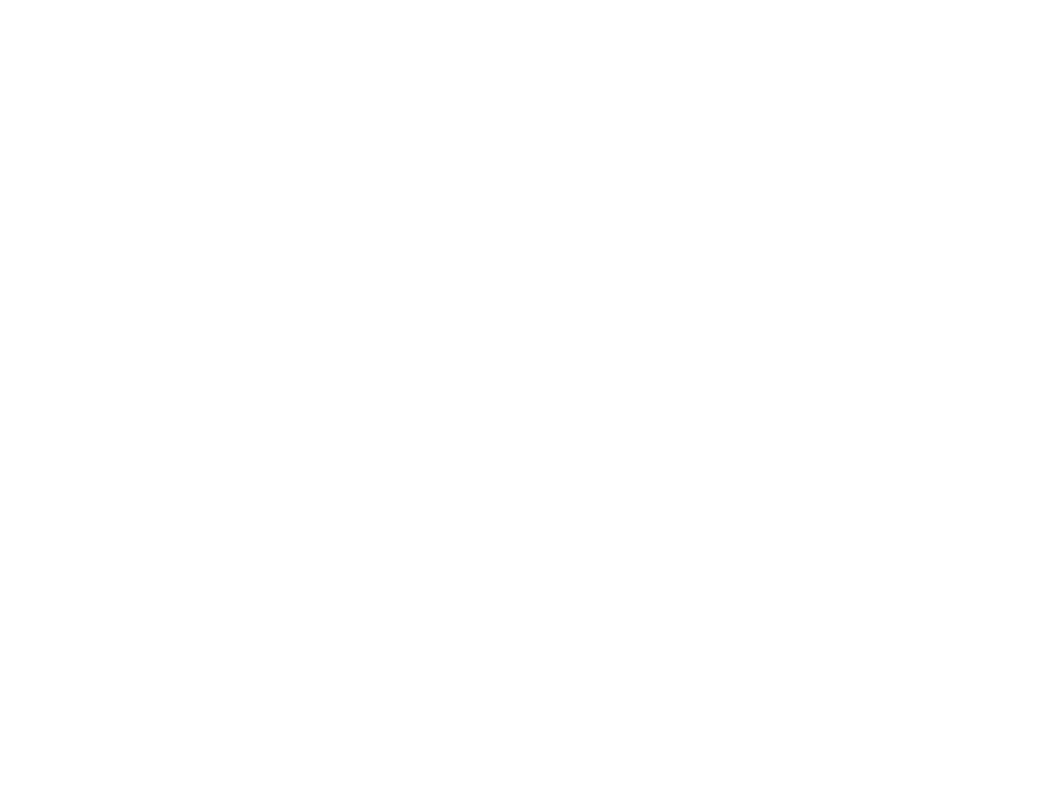
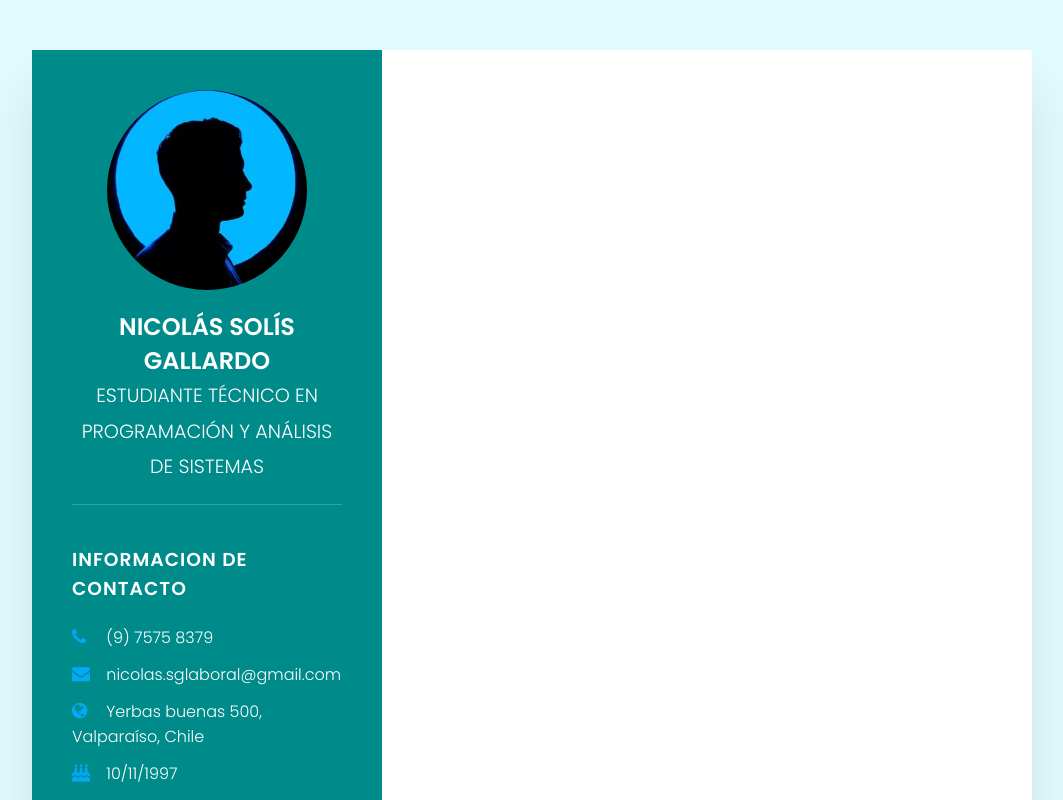
Before and after one commit to niso97/Resume, a plain HTML site: page index.html in a window 1280 px wide. Shown: the top 800 px of the page, without its empty margins (108-1171 px from the left). Drawn offline with Linux system fonts and the light colour scheme.

Commit message:
Foto de perfil mas info de contacto

```diff
--- a/index.html
+++ b/index.html
@@ -1,11 +1,53 @@
 <!DOCTYPE html>
-<html lang="en">
+<!-- <> -->
+<html>
 <head>
     <meta charset="UTF-8">
     <meta name="viewport" content="width=device-width, initial-scale=1.0">
-    <title>Document</title>
+    <title>Curriculum Vitae responsivo</title>
+    <link rel="stylesheet" href="https://cdnjs.cloudflare.com/ajax/libs/font-awesome/4.7.0/css/font-awesome.css" integrity="sha512-5A8nwdMOWrSz20fDsjczgUidUBR8liPYU+WymTZP1lmY9G6Oc7HlZv156XqnsgNUzTyMefFTcsFH/tnJE/+xBg==" crossorigin="anonymous" referrerpolicy="no-referrer" />
+    <link rel="stylesheet" type="text/css" href="style.css">
 </head>
+
 <body>
+
+    <div class="container">
+        <div class="left_Side">
+            <div class="profileText">           <!-- Contenedor de la imgen de perfil -->
+                <div class="imgBx">
+                    <img src="img.jpg">        <!-- Aqui va la imagen del prefil -->
+                </div>
+                <h2>Nicolás Solís Gallardo<br><span>Estudiante Técnico en Programación y Análisis de Sistemas</span></h2>
+            </div>
+
+
+            <div class="contactInfo">                               <!-- Informacion de contacto contenedor -->
+                <h3 class="title">Informacion de Contacto</h3>
+                <ul>
+
+                    <li>
+                        <span class="icon"><i class="fa fa-phone" aria-hidden="true"></i></span>
+                        <span class="text"> (9) 7575 8379</span>
+                    </li>
+                    <li>
+                        <span class="icon"><i class="fa fa-envelope" aria-hidden="true"></i></span>
+                        <span class="text">nicolas.sglaboral@gmail.com</span>
+                    </li>
+                    <li>
+                        <span class="icon"><i class="fa fa-globe" aria-hidden="true"></i></span>
+                        <span class="text"> Yerbas buenas 500, Valparaíso, Chile</span>
+                    </li>
+                    <li>
+                        <span class="icon"><i class="fa fa-birthday-cake" aria-hidden="true"></i></span>
+                        <span class="text"> 10/11/1997</span>
+                    </li>
+                </ul>
+            </div>
+
+        </div>
+
+        <div class="right_Side"></div>
+    </div>
 
 </body>
 </html>
--- a/style.css
+++ b/style.css
@@ -0,0 +1,140 @@
+/* */
+
+/* Se importan los estilos de la url*/
+@import url('https://fonts.googleapis.com/css?family=Poppins:200,300,400,500,600,700,800,900&display=swap');
+*
+
+{
+    margin: 0;
+    padding: 0;
+    box-sizing: border-box;
+    font-family: 'Poppins', sans-serif;
+}
+
+/* Estilo al cuerpo */
+body
+{
+    background: rgb(226, 251, 255);
+    display: flex;                  /* flex es para que el sitio sea responsivo */
+    justify-content: center;        /* centra el contenido */
+    align-items: center;            /* centra los items */
+    min-height: 100vh;
+}
+
+.container /* Estilo para el contenedor */
+{
+    position: relative;
+    width: 100%;
+    max-width: 1000px;
+    min-height: 1000px;
+    background: #fff;
+    margin: 50px;
+    display: grid;          /* Crea contenedor de cuadricula */
+    grid-template-columns: 1fr 2fr; /* Divide el contenedor en dos columnnas y se le asigna proporciones*/
+    box-shadow: 0 35px 55px rgba(0, 0, 0, 0.1);
+}
+
+.container .left_Side /* Estilo para lado izquierdo */
+{
+    position: relative;
+    background: darkcyan;
+    padding: 40px;
+}
+
+/* Estilo al texto de imagen */
+.profileText
+{
+    position: relative;
+    display: flex;
+    flex-direction: column;
+    align-items: center;
+    padding-bottom: 20px;
+    border-bottom: 1px solid rgba(253, 253, 253, 0.2);
+}
+
+/* posision img */
+.profileText .imgBx
+{
+    position: relative;
+    width: 200px;
+    height: 200px;
+    border-radius: 50%;     /* Esto hace que la imagen sea circular */
+    overflow: hidden;
+}
+
+.profileText .imgBx img
+{
+    position: absolute;
+    top: 0;
+    left: 0;
+    width: 100%;
+    height: 100%;
+    object-fit: cover;      /* Esto para que la imagen llene el círculo */
+}
+
+.profileText h2
+{
+    color: #fff;
+    font-size: 1.5em;
+    margin-top: 20px;
+    text-transform: uppercase;
+    text-align: center;
+    font-weight: 600;
+    line-height: 1.4em;
+}
+
+.profileText h2 span
+{
+    font-size: 0.8em;
+    font-weight: 300;
+}
+
+.contactInfo
+{
+    padding-top: 40px;
+    width: 270px;
+}
+
+.title
+{
+    color: #fff;
+    text-transform: uppercase;
+    font-weight: 600;
+    letter-spacing: 1px;
+    margin-bottom: 20px;
+}
+
+.contactInfo ul
+{
+    position: relative;
+}
+
+.contactInfo ul li
+{
+    position: relative;
+    list-style: none;
+    margin: 10px 0;
+    cursor: pointer;
+}
+
+.contactInfo ul li .icon
+{
+    display: inline-block;
+    width: 30px;
+    font-size: 18px;
+    color: #03a9f4;
+}
+
+.contactInfo ul li span
+{
+    color: #fff;
+    font-weight: 300;
+}
+
+
+.container .right_Side /* Estilo para lado derecho */
+{
+    position: relative;
+    background: #fff;
+    padding: 40px;
+}
```
Also changed, not shown: img.jpg (added).
